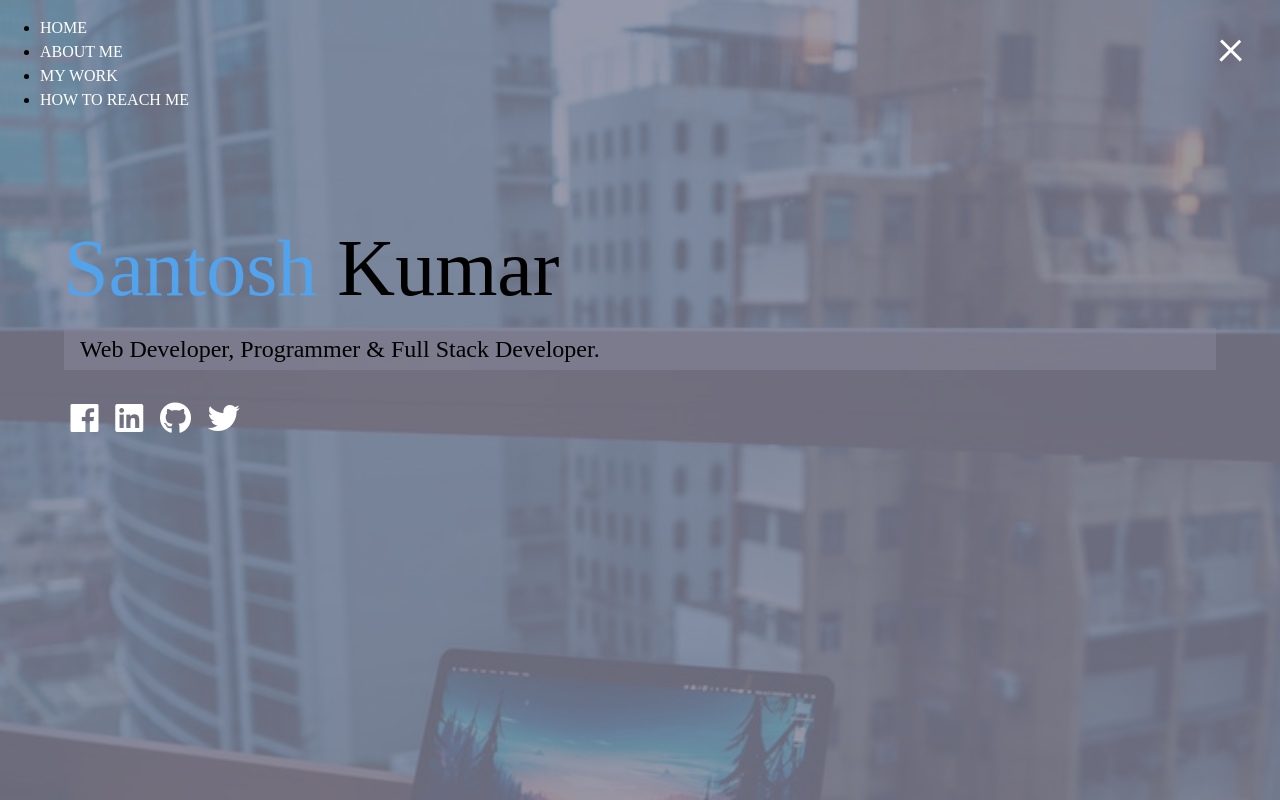
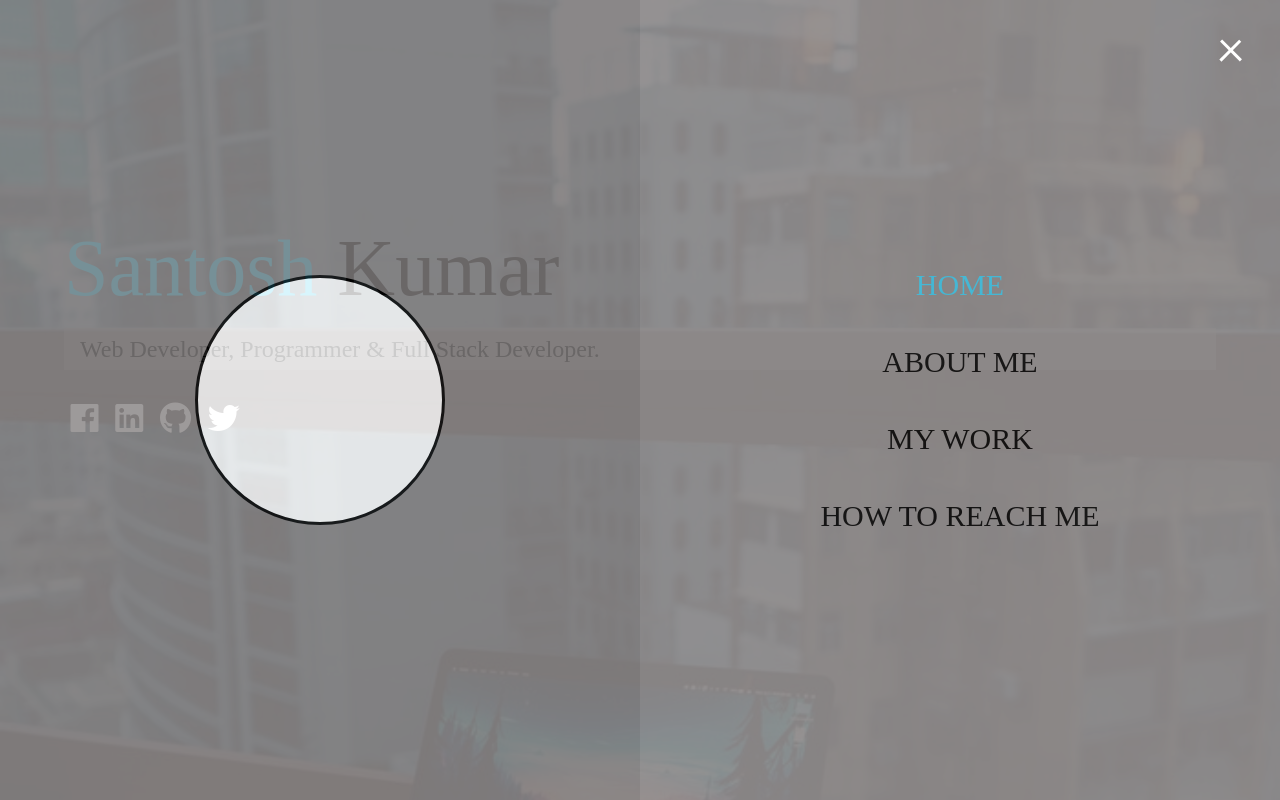
Before and after one commit to devskweb/skwebprofile, a website: page file/index.html in a window 1280 px wide. Both pictures are taken after a click on the element 1231 px from the left and 47 px from the top of the page. Drawn offline with Linux system fonts and the light colour scheme.

Commit message:
'menucontent'

```diff
--- a/file/index.html
+++ b/file/index.html
@@ -25,7 +25,9 @@
       <div class="menu">
         <div class="menu-branding"><div class="portrait"></div></div>
         <ul class="menu-nav">
-          <li class="nav-item"><a href="#" class="nav-link">HOME</a></li>
+          <li class="nav-item current">
+            <a href="#" class="nav-link">HOME</a>
+          </li>
           <li class="nav-item">
             <a href="/about.html" class="nav-link">ABOUT ME</a>
           </li>
--- a/file/js/main.js
+++ b/file/js/main.js
@@ -10,14 +10,15 @@ function toggleMenu() {
     menuBtn.classList.add("close");
     menu.classList.add("show");
     menuNav.classList.add("show");
-    menuBtn.classList.add("show");
+    menuBranding.classList.add("show");
     navItems.forEach(item => item.classList.add("show"));
+
     showMenu = true;
   } else {
     menuBtn.classList.remove("close");
     menu.classList.remove("show");
     menuNav.classList.remove("show");
-    menuBtn.classList.remove("show");
+    menuBranding.classList.remove("show");
     navItems.forEach(item => item.classList.remove("show"));
     showMenu = false;
   }
--- a/scss/_config.scss
+++ b/scss/_config.scss
@@ -1,8 +1,9 @@
-$primary-color: rgb(129, 131, 151);
-$secondcolor: rgb(82, 162, 236);
+$primary-color: #858181;
+$secondcolor: rgb(61, 204, 240);
+$tertiarycolor: rgb(77, 228, 195);
 $show-home-image: true;
 $homeimage: url("../images/back.jpg");
-$background-opacity: 0.8;
+$background-opacity: 0.7;
 @mixin easeOut {
   transition: all 0.5s ease-out;
 }
--- a/scss/_menu.scss
+++ b/scss/_menu.scss
@@ -30,3 +30,86 @@
     }
   }
 }
+.menu {
+  position: fixed;
+  top: 0;
+  width: 100%;
+  opacity: 0.8;
+  visibility: hidden;
+  &.show {
+    visibility: visible;
+  }
+  &-branding,
+  &-nav {
+    display: flex;
+    flex-flow: column wrap;
+    align-items: center;
+    justify-content: center;
+    float: left;
+    width: 50%;
+    height: 100vh;
+    overflow: hidden;
+  }
+
+  &-nav {
+    margin: 0;
+    padding: 0;
+    background: lighten($primary-color, 5);
+    list-style: none;
+    transform: translate3d(0, -100%, 0);
+    @include easeOut;
+
+    &.show {
+      transform: translate3d(0, 0, 0);
+    }
+  }
+
+  &-branding {
+    z-index: 10;
+    background: $primary-color;
+    transform: translate3d(0, 100%, 0);
+    @include easeOut;
+
+    &.show {
+      transform: translate3d(0, 0, 0);
+    }
+    .portrait {
+      width: 250px;
+      height: 250px;
+      background: white;
+      border-radius: 50%;
+      border: solid 3px black;
+    }
+  }
+  .nav-item {
+    transform: translate3d(600px, 0, 0);
+    @include easeOut;
+
+    &.show {
+      transform: translate3d(0, 0, 0);
+    }
+    &.current > a {
+      color: $secondcolor;
+    }
+  }
+  .nav-link {
+    display: inline-block;
+    position: relative;
+    font-size: 30px;
+    text-transform: uppercase;
+    padding: 1rem 0;
+    font-weight: 300;
+    color: black;
+    text-decoration: none;
+    @include easeOut;
+
+    &:hover {
+      color: $tertiarycolor;
+    }
+  }
+}
+@for $x from 1 through 4 {
+  .nav-item:nth-child(#{$x}) {
+    transition-delay: $x * 0.15s;
+  }
+}
```
Also changed, not shown: file/css/main.css.
